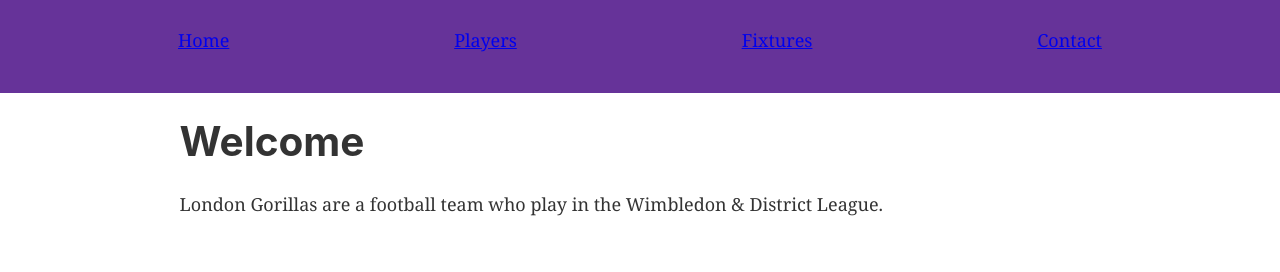
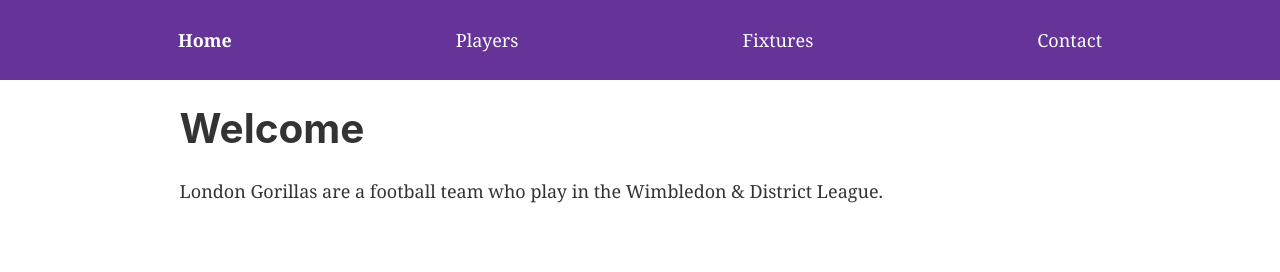
Before and after one commit to sjransom/claremont-gorillas, a Gatsby site: page / in a window 1280 px wide. Built offline with nearby package versions, Linux system fonts and the light colour scheme; Gatsby itself is replaced by a stand-in of ours.

Commit message:
nav bar styling

```diff
--- a/src/components/nav-bar.js
+++ b/src/components/nav-bar.js
@@ -9,7 +9,9 @@ const NavBar = () => {
       <nav>
         <ul className={navbarStyles.navBar}>
           <li>
-            <Link to="/blog">Home</Link>
+            <Link activeClassName={navbarStyles.active} to="/">
+              Home
+            </Link>
           </li>
           <li>
             <Link to="/players">Players</Link>
--- a/src/components/nav-bar.module.css
+++ b/src/components/nav-bar.module.css
@@ -6,3 +6,16 @@
   margin: 0;
   padding: 0;
 }
+
+.navBar li {
+  margin-bottom: 0;
+}
+
+.navBar a {
+  color: white;
+  text-decoration: none;
+}
+
+.active {
+  font-weight: bold;
+}
```
